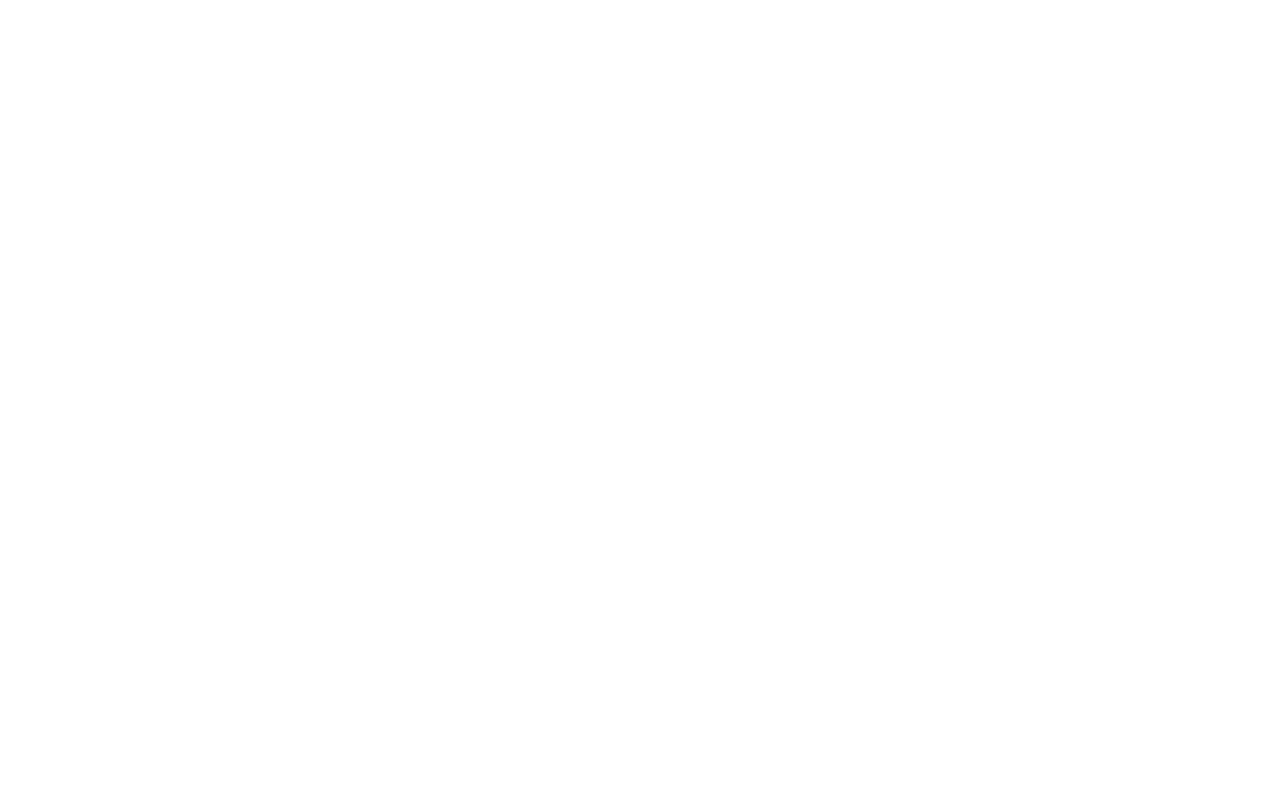
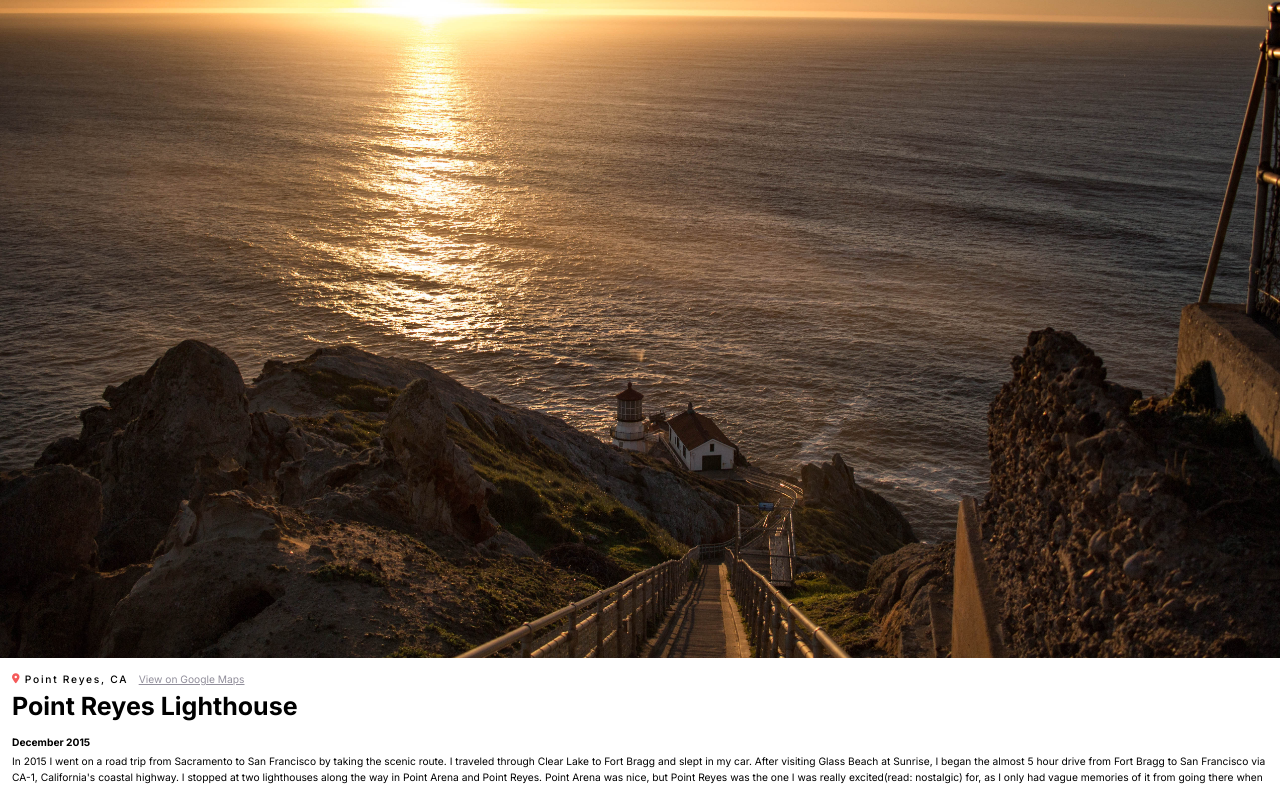
Before and after one commit to MadHapps/Module-10---Travel-Journal, a React (Vite) app: page / in a window 1280 px wide. Shown: the part 299-1085 px from the top of the page. Before the commit the page ends 800 px from the top, so only its background shows below. Built offline with nearby package versions, Linux system fonts and the light colour scheme.

Commit message:
Added data which will be iterated over with .map() in App.jsx

```diff
--- a/src/App.jsx
+++ b/src/App.jsx
@@ -1,11 +1,20 @@
 import './App.css'
+import TravelCard from './components/travelCard'
+import data from './data'
 
 function App() {
 
   return (
-    <>
-      <h1>This is a title~!</h1>
-    </>
+    <div className="app">
+      <header>
+        <i className="fa-solid fa-earth-americas fa-xl"></i><h1 className="header-text">my travel journal.</h1>
+      </header>
+      <main className='travel-card-wrapper'>
+        {data.map((data, index) => {
+          return <TravelCard key={index} data={data} />
+        })}
+      </main>
+    </div>
   )
 }
 
--- /dev/null
+++ b/src/data.js
@@ -0,0 +1,50 @@
+export default [
+  {
+    title: "Point Reyes Lighthouse",
+    location: "Point Reyes, CA",
+    googleMapsUrl:
+      "https://www.google.com/maps/place/37%C2%B059'47.1%22N+123%C2%B001'15.4%22W/@37.9962703,-123.0213306,195m/data=!3m1!1e3!4m4!3m3!8m2!3d37.9964167!4d-123.0209444?entry=ttu",
+    date: "December 2015",
+    startDate: "",
+    endDate: "",
+    description:
+      "In 2015 I went on a road trip from Sacramento to San Francisco by taking the scenic route. I traveled through Clear Lake to Fort Bragg and slept in my car. After visiting Glass Beach at Sunrise, I began the almost 5 hour drive from Fort Bragg to San Francisco via CA-1, California's coastal highway. I stopped at two lighthouses along the way in Point Arena and Point Reyes. Point Arena was nice, but Point Reyes was the one I was really excited(read: nostalgic) for, as I only had vague memories of it from going there when I was very young. Even though I was tired from driving, sunlight dwindling, and still more than an hour from SF, I made the twenty minute detour to visit Point Reyes. It was a hike from the parking lot, but, completely unplanned, I reached the lookout point exactly in the middle of golden hour and took the photo you see here. One of the most beautiful experiences I've had.",
+    imageUrl: "/images/point-reyes.jpg",
+  },
+  {
+    title: "Evolution Lake",
+    location: "Bishop, CA - Kings Canyon National Park",
+    googleMapsUrl:
+      "https://www.google.com/maps/place/37%C2%B010'23.5%22N+118%C2%B041'50.9%22W/@37.1731798,-118.697458,702m/data=!3m1!1e3!4m4!3m3!8m2!3d37.1731798!4d-118.697458?entry=ttu",
+    date: "August 2015",
+    startDate: "",
+    endDate: "",
+    description:
+      "Lorem ipsum, dolor sit amet consectetur adipisicing elit. Minima, recusandae tempore distinctio omnis est, unde eos quod atque, fugiat necessitatibus illum aspernatur autem repellendus. Minima dolores ea corrupti libero ex porro nemo veritatis doloribus eaque reiciendis nostrum magni accusamus consequatur, cupiditate eius, beatae ipsum vitae iste amet necessitatibus omnis enim commodi doloremque? Dicta, porro? Sapiente dolore facere dignissimos consequatur, officia, aut asperiores autem natus impedit distinctio optio, recusandae expedita voluptate adipisci ducimus minima sed vitae.",
+    imageUrl: "/images/evolution-lake.jpg",
+  },
+  {
+    title: "New Brighton Beach",
+    location: "Santa Cruz, CA",
+    googleMapsUrl:
+      "https://www.google.com/maps/place/36%C2%B058'43.3%22N+121%C2%B056'10.0%22W/@36.9787035,-121.9361279,853m/data=!3m1!1e3!4m4!3m3!8m2!3d36.9786947!4d-121.9361028?entry=ttu",
+    date: "April 2018",
+    startDate: "",
+    endDate: "",
+    description:
+      "Lorem ipsum, dolor sit amet consectetur adipisicing elit. Minima, recusandae tempore distinctio omnis est, unde eos quod atque, fugiat necessitatibus illum aspernatur autem repellendus. Minima dolores ea corrupti libero ex porro nemo veritatis doloribus eaque reiciendis nostrum magni accusamus consequatur, cupiditate eius, beatae ipsum vitae iste amet necessitatibus omnis enim commodi doloremque? Dicta, porro? Sapiente dolore facere dignissimos consequatur, officia, aut asperiores autem natus impedit distinctio optio, recusandae expedita voluptate adipisci ducimus minima sed vitae.",
+    imageUrl: "/images/new-brighton-beach.jpg",
+  },
+  {
+    title: "Lobos Valley Overlook",
+    location: "San Francisco, CA",
+    googleMapsUrl:
+      "https://www.google.com/maps/place/37%C2%B047'16.2%22N+122%C2%B028'32.5%22W/@37.7874809,-122.4758658,435m/data=!3m1!1e3!4m4!3m3!8m2!3d37.7878362!4d-122.4756795?entry=ttu",
+    date: "April 2018",
+    startDate: "",
+    endDate: "",
+    description:
+      "Lorem ipsum, dolor sit amet consectetur adipisicing elit. Minima, recusandae tempore distinctio omnis est, unde eos quod atque, fugiat necessitatibus illum aspernatur autem repellendus. Minima dolores ea corrupti libero ex porro nemo veritatis doloribus eaque reiciendis nostrum magni accusamus consequatur, cupiditate eius, beatae ipsum vitae iste amet necessitatibus omnis enim commodi doloremque? Dicta, porro? Sapiente dolore facere dignissimos consequatur, officia, aut asperiores autem natus impedit distinctio optio, recusandae expedita voluptate adipisci ducimus minima sed vitae.",
+    imageUrl: "/images/san-francisco-2.jpg",
+  },
+];
```
